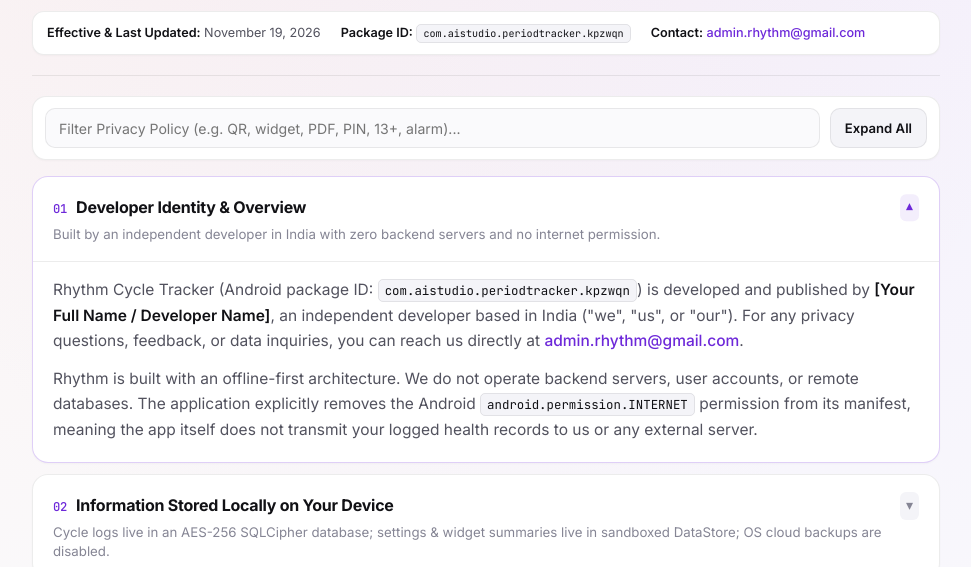
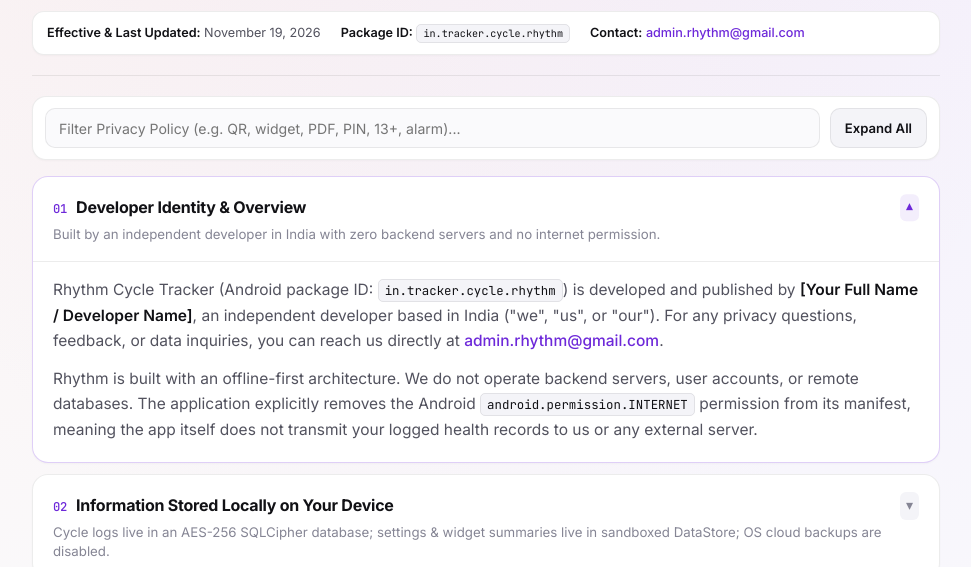
Before and after one commit to admin-rhythm/Rhythm-Privacy, a plain HTML site: page index.html in a window 1280 px wide. Both pictures are taken after a click on the tab "Privacy Policy". Shown: the part 233-800 px from the top of the page, without its empty margins (154-1125 px from the left). Drawn offline with Linux system fonts and the light colour scheme.

Commit message:
Update index.html

```diff
--- a/index.html
+++ b/index.html
@@ -1394,7 +1394,7 @@
                 <p>How Rhythm Cycle Tracker stores your data locally, protects your privacy on-device, and handles peer-to-peer Partner Companion sync.</p>
                 <div class="meta-bar">
                     <div class="meta-item"><strong>Effective &amp; Last Updated:</strong> November 19, 2026</div>
-                    <div class="meta-item"><strong>Package ID:</strong> <code>com.aistudio.periodtracker.kpzwqn</code></div>
+                    <div class="meta-item"><strong>Package ID:</strong> <code>in.tracker.cycle.rhythm</code></div>
                     <div class="meta-item"><strong>Contact:</strong> <a href="mailto:admin.rhythm@gmail.com">admin.rhythm@gmail.com</a></div>
                 </div>
             </header>
@@ -1415,7 +1415,7 @@
                     <span class="clause-chevron">&#9662;</span>
                 </summary>
                 <div class="clause-body">
-                    <p>Rhythm Cycle Tracker (Android package ID: <code>com.aistudio.periodtracker.kpzwqn</code>) is developed and published by <strong>[Your Full Name / Developer Name]</strong>, an independent developer based in India ("we", "us", or "our"). For any privacy questions, feedback, or data inquiries, you can reach us directly at <a href="mailto:admin.rhythm@gmail.com">admin.rhythm@gmail.com</a>.</p>
+                    <p>Rhythm Cycle Tracker (Android package ID: <code>in.tracker.cycle.rhythm</code>) is developed and published by <strong>[Your Full Name / Developer Name]</strong>, an independent developer based in India ("we", "us", or "our"). For any privacy questions, feedback, or data inquiries, you can reach us directly at <a href="mailto:admin.rhythm@gmail.com">admin.rhythm@gmail.com</a>.</p>
                     <p>Rhythm is built with an offline-first architecture. We do not operate backend servers, user accounts, or remote databases. The application explicitly removes the Android <code>android.permission.INTERNET</code> permission from its manifest, meaning the app itself does not transmit your logged health records to us or any external server.</p>
                 </div>
             </details>
```
